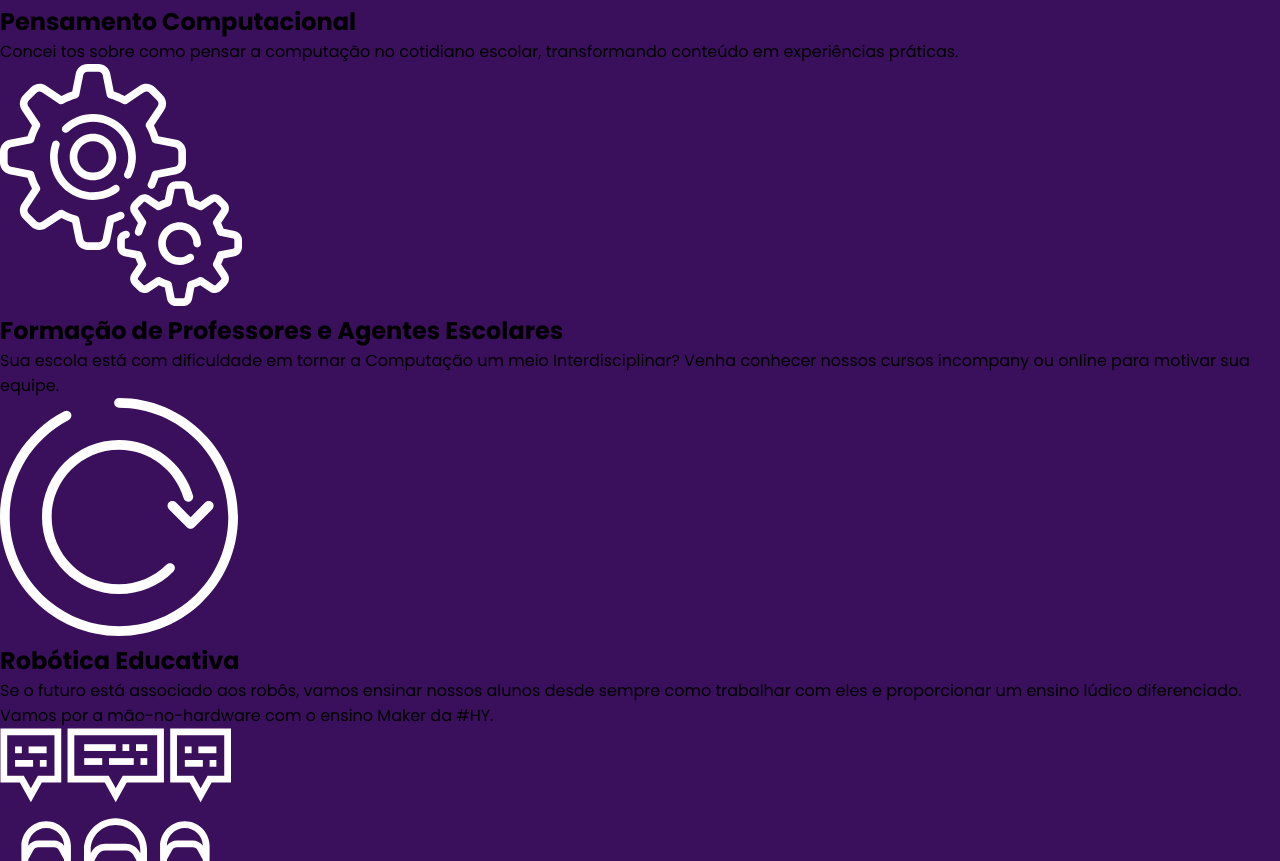
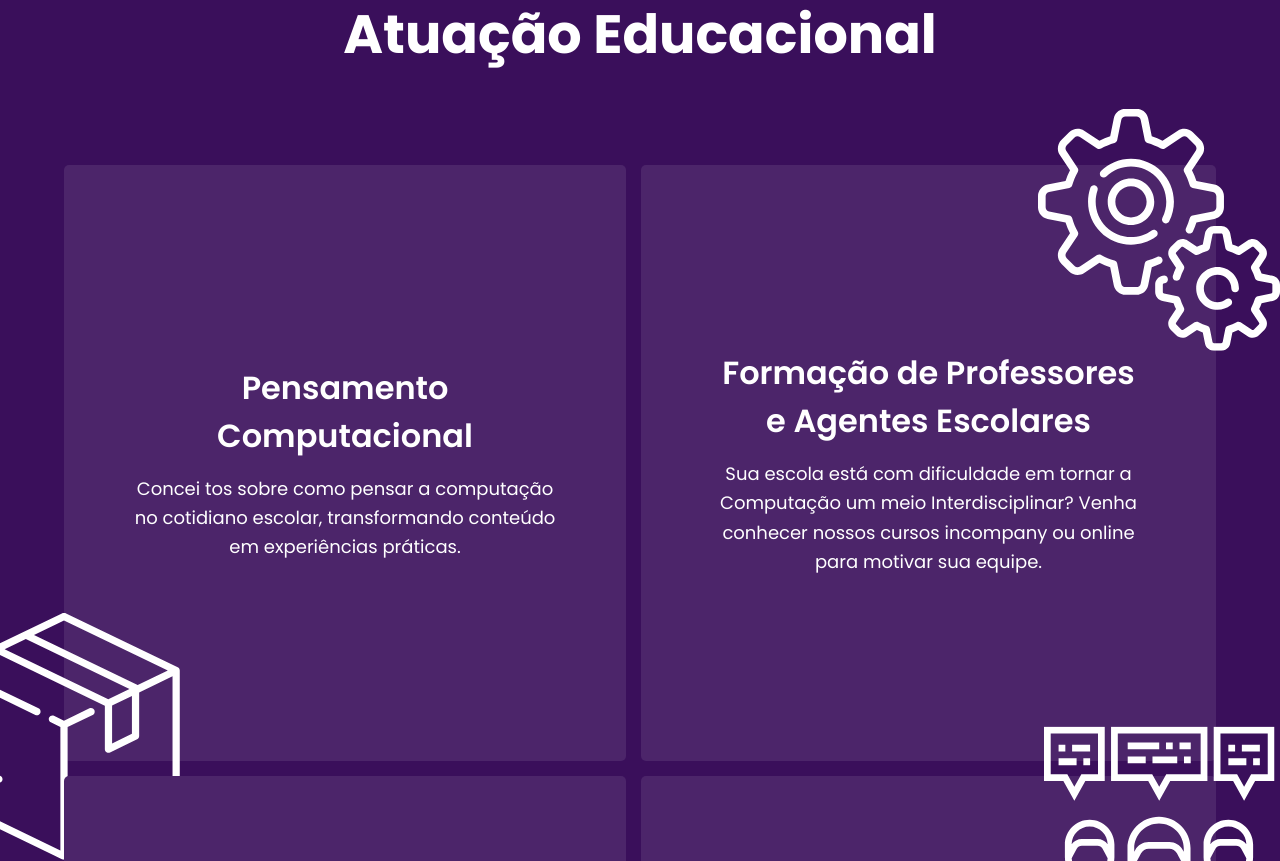
Before and after one commit to paulhenrique/laughing-telegram, a website: page index.html in a window 1280 px wide. Shown: the part 1939-2800 px from the top of the page. Drawn offline with Linux system fonts and the light colour scheme.

Commit message:
Adicionando seção de Nossas Frentes de Atuação Educacional

```diff
--- a/index.html
+++ b/index.html
@@ -106,14 +106,14 @@
 
     <section class="containerFrentesDeAtuacao">
       <h1>
-        Nossas Frentes de <strong>Atuação Educacional</strong>
+        Nossas Frentes de <br> <strong>Atuação Educacional</strong>
       </h1>
 
       <div class="containerCards">
         <div class="card">
           <img src="/img/box.svg" alt="Caixa">
           <h1>
-            Pensamento
+            Pensamento<br>
             Computacional
           </h1>
           <p>
@@ -125,7 +125,7 @@
         <div class="card">
           <img src="/img/cog.svg" alt="Cog">
           <h1>
-            Formação de Professores e Agentes Escolares
+            Formação de Professores <br>e Agentes Escolares
           </h1>
           <p>
             Sua escola está com dificuldade em tornar a Computação um meio Interdisciplinar? Venha conhecer nossos
@@ -138,7 +138,7 @@
         <div class="card">
           <img src="/img/update.svg" alt="Cog">
           <h1>
-            Robótica Educativa
+            Robótica <br>Educativa
           </h1>
           <p>
             Se o futuro está associado aos robôs, vamos ensinar nossos alunos desde sempre como trabalhar com eles e
@@ -150,7 +150,7 @@
         <div class="card">
           <img src="/img/teachers.svg" alt="Comunicação">
           <h1>
-            Ensino com Diversão
+            Ensino com Diversão<br>
             Potencializa o Aprendizado
           </h1>
           <p>
--- a/scss/styles.scss
+++ b/scss/styles.scss
@@ -1,4 +1,4 @@
-@import url('https://fonts.googleapis.com/css2?family=Poppins:wght@400;500;700&display=swap');
+@import url('https://fonts.googleapis.com/css2?family=Poppins:wght@400;500;600;700&display=swap');
 
 :root{
   --purple:#3A0F5B;
@@ -38,7 +38,7 @@ main{
   background-position: right top;
   background-size: 50%;
 
-  nav{
+ nav{
     @include addContainer;
     display:flex;
     justify-content:space-between;
@@ -47,7 +47,7 @@ main{
     img{
       width:189px !important;
     }
-    .NavbarContent{
+    section.NavbarContent{
       max-width: 379px;
       width:50%;
       display: flex;
@@ -96,4 +96,85 @@ main{
       }
     }
   }
+
+  section:not(.NavbarContent){
+    @include addContainer;
+    h1{
+      font-size: 3.375rem;
+      font-weight: normal;
+      text-align: center;
+    }
+    &.containerFrentesDeAtuacao{
+      color: white;
+      .containerCards{
+        display:grid;
+        grid-template-columns: auto auto;
+        column-gap: 15px;
+        row-gap: 15px;
+        margin-top: 90px;
+        .card{
+          height:596px;
+          max-height:596px;
+          text-align: center;
+          background-color:#4C256A;
+          border-radius: 5px;
+          display:flex;
+          flex-direction: column;
+          align-items: center;
+          justify-content:center;
+          transition: filter .15s, box-shadow .25s, transform .25s;
+          cursor: default;
+          &:hover{
+            filter: brightness(0.9);
+            box-shadow: inset 0 0 0 2px var(--cyan);
+            transform: scale(1.01);
+          }
+          h1{
+            font-size: 2rem;
+            font-weight: 600 !important;
+          }
+
+          p{
+            max-width: 429px;
+            font-size: 1.125rem;
+            line-height:1.83375rem;
+            font-weight: 400;
+            margin-top: 14px;
+          }
+          position: relative;
+          z-index: 0;
+          img{
+            position: absolute;
+            position: absolute;
+            z-index: 1;
+          }
+          &:first-child, &:nth-child(3){
+            img{
+              left: 0;
+              top: 100%;
+              transform: translate(-50%, -60%);
+            }
+          }
+          &:nth-child(2){
+            img{
+              left: 90%;
+              top: 15%;
+              transform: translate(-50%, -60%);
+            }
+          }
+          &:nth-child(4){
+            img{
+              left: 90%;
+              top: 15%;
+              transform: translate(-50%, -60%);
+            }
+          }
+
+        }
+      }
+    }
+
+  }
+
+
 }
```
Also changed, not shown: css/styles.css.
